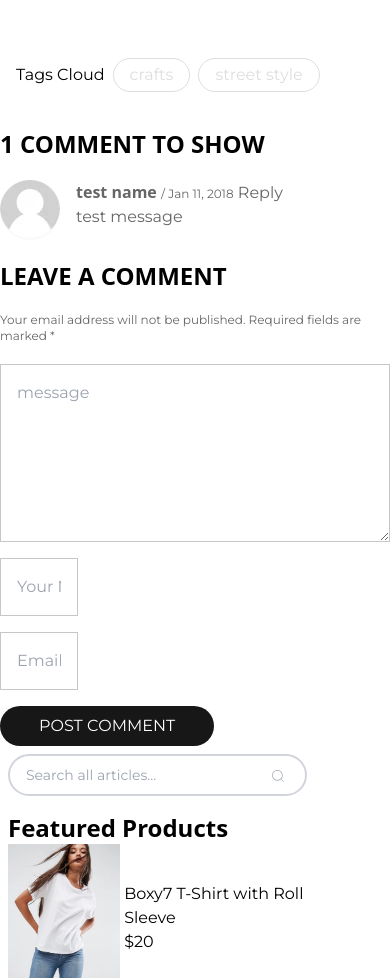
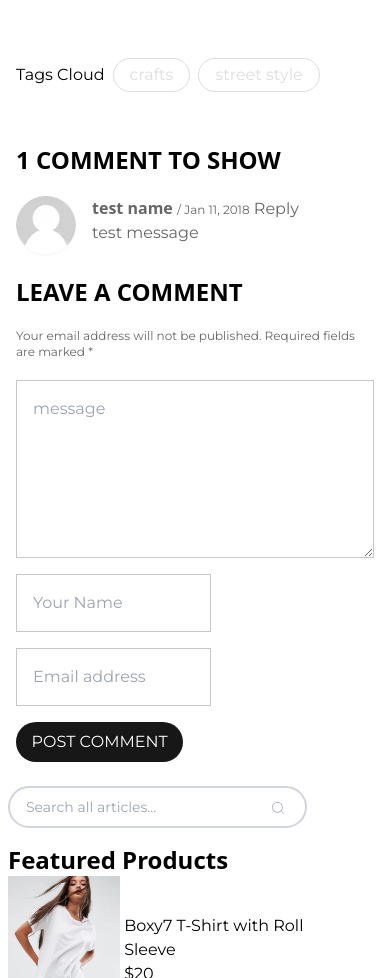
Before and after one commit to sarachafikidrissi/React_Final_Project_Sara_Chafik_idrissi, a React (Create React App) app: page /blog/1 in a window 390 px wide. Shown: the part 1400-2378 px from the top of the page. Built offline with nearby package versions, Linux system fonts and the light colour scheme.

Commit message:
add responsivity to blog procuct page

```diff
--- a/src/pages/ProductBlog/BlogProduct.jsx
+++ b/src/pages/ProductBlog/BlogProduct.jsx
@@ -65,7 +65,7 @@ const BlogProduct = () => {
           </div>
         </div>
 
-        <div className="flex flex-col gap-y-5">
+        <div className="flex flex-col gap-y-5 sm:p-0 p-4">
           <h1 className="font-bold text-2xl font-sans">1 COMMENT TO SHOW</h1>
           <div className="flex gap-x-4">
             <img src={assets.avatar} alt="" />
@@ -82,9 +82,9 @@ const BlogProduct = () => {
 
           <div className="flex flex-col gap-y-4">
             <textarea name="" id="" placeholder="message" cols={90} rows={6} className="p-4 border border-[#c8c6c6]" ></textarea>
-            <input type="text" placeholder="Your Name" className="p-4 border border-[#c8c6c6] w-[20vw]"/>
-            <input type="email" placeholder="Email address" className="p-4 border border-[#c8c6c6] w-[20vw]"/>
-            <button  className="w-fit sm:px-[2vw] px-[10vw] bg-neutral-900 text-white py-2 rounded-3xl  hover:bg-red-500">POST COMMENT</button>
+            <input type="text" placeholder="Your Name" className="p-4 border border-[#c8c6c6] sm:w-[20vw] w-[50vw]"/>
+            <input type="email" placeholder="Email address" className="p-4 border border-[#c8c6c6] sm:w-[20vw] w-[50vw]"/>
+            <button  className="w-fit sm:px-[2vw] px-[4vw] bg-neutral-900 text-white py-2 rounded-3xl  hover:bg-red-500">POST COMMENT</button>
           </div>
         </div>
       </div>
```
